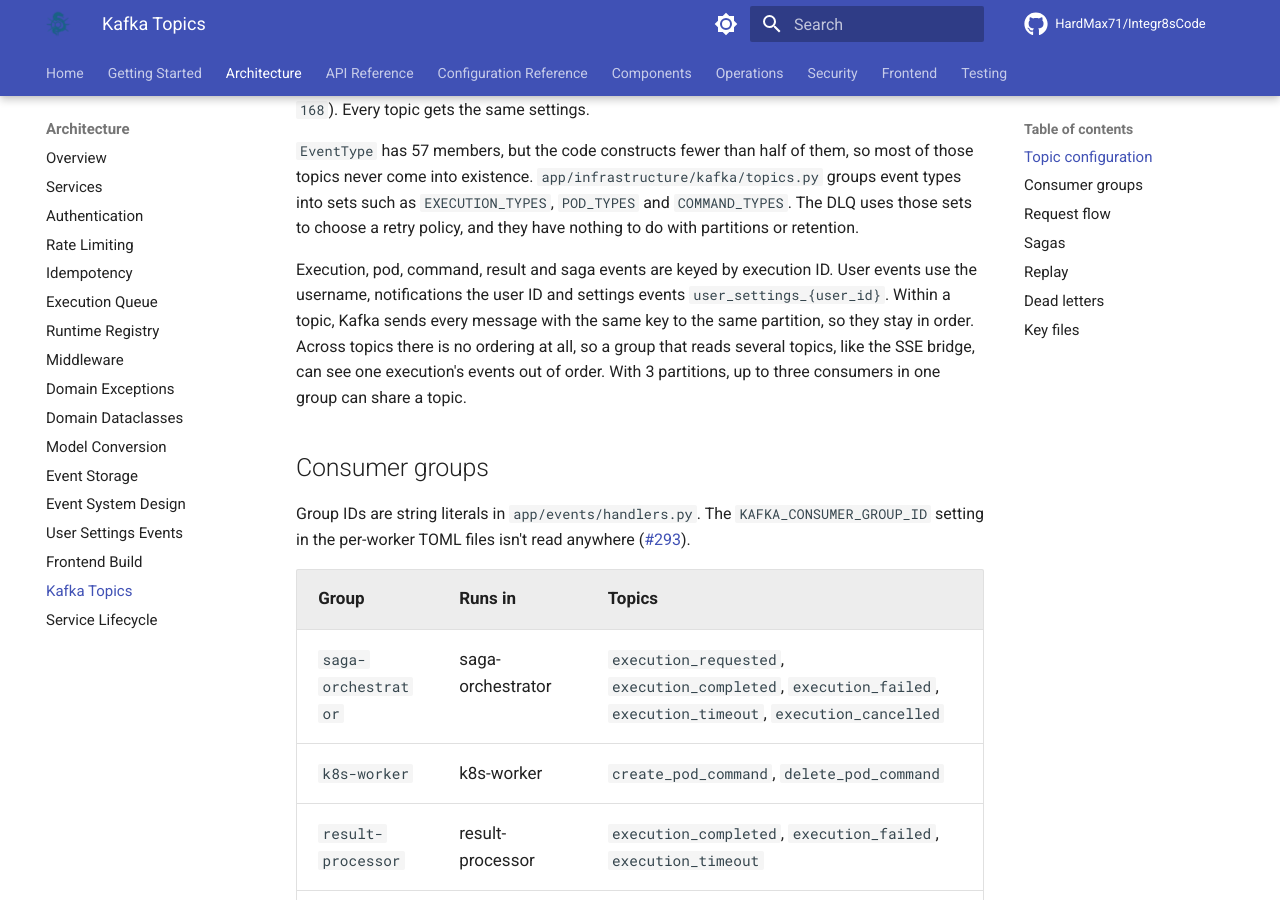
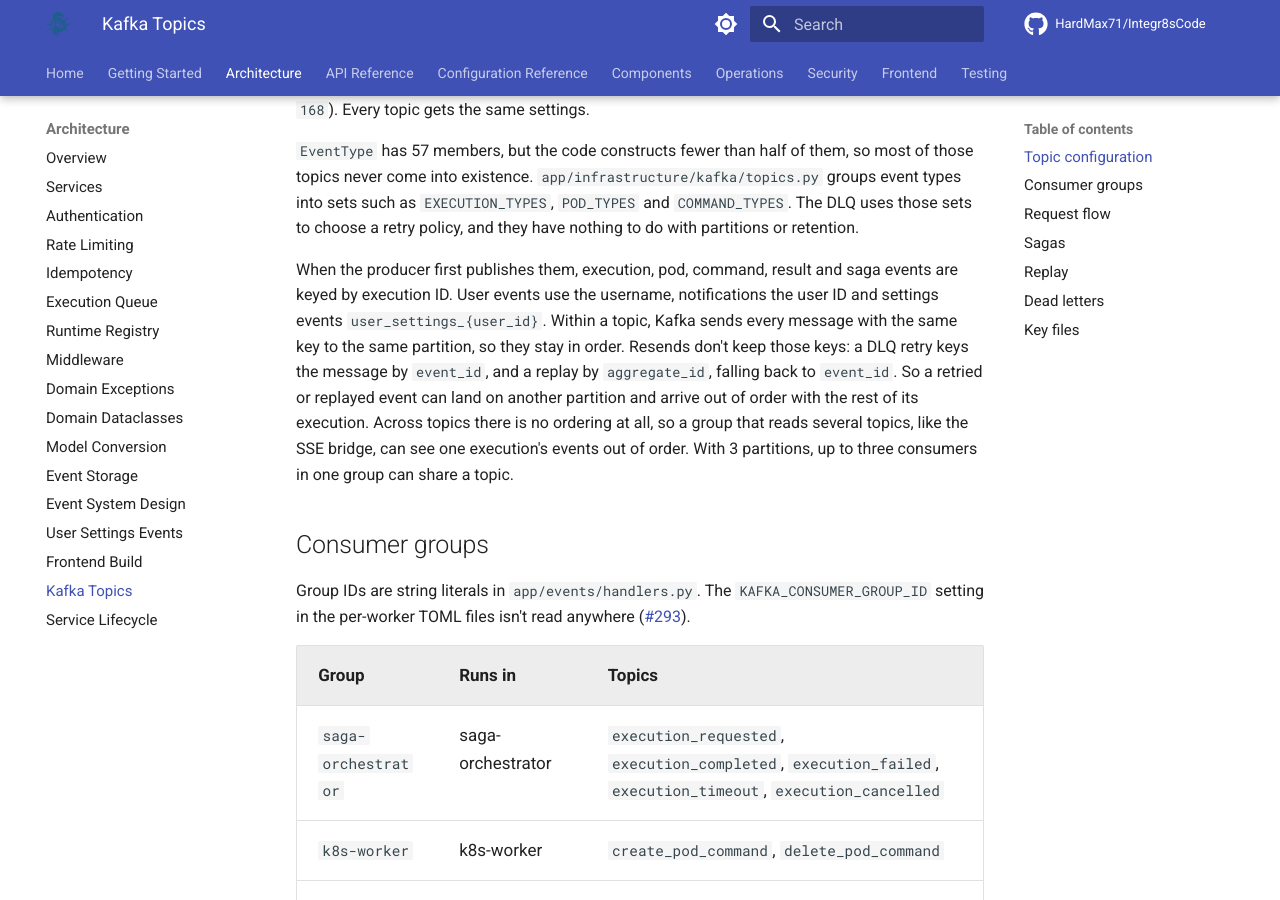
Before and after one commit to HardMax71/Integr8sCode, an MkDocs documentation site: the page built from docs/architecture/kafka-topic-architecture.md, in a window 1280 px wide and 900 px high, scrolled down 755 px. Built offline with MkDocs 1.6.1 and Material for MkDocs 9.7.7, drawn with Linux system fonts in a browser that asks for light colours; comment, search, counter and statistics services are not loaded.

Commit message:
docs: correct what the event pages promise about storage and keys
* the execution_id index is declared sparse but still holds every null
* MongoDB stores an EventDocument dumped from the event, not the class
* a Kafka replay can resend publish-failed events, there's just no automatic retry
* DLQ retries and replays don't keep the execution-ID key, so they can reorder
* saved scripts and admin edits change state without publishing events

```diff
--- a/docs/architecture/kafka-topic-architecture.md
+++ b/docs/architecture/kafka-topic-architecture.md
@@ -27,7 +27,7 @@
 
 `EventType` has 57 members, but the code constructs fewer than half of them, so most of those topics never come into existence. `app/infrastructure/kafka/topics.py` groups event types into sets such as `EXECUTION_TYPES`, `POD_TYPES` and `COMMAND_TYPES`. The DLQ uses those sets to choose a retry policy, and they have nothing to do with partitions or retention.
 
-Execution, pod, command, result and saga events are keyed by execution ID. User events use the username, notifications the user ID and settings events `user_settings_{user_id}`. Within a topic, Kafka sends every message with the same key to the same partition, so they stay in order. Across topics there is no ordering at all, so a group that reads several topics, like the SSE bridge, can see one execution's events out of order. With 3 partitions, up to three consumers in one group can share a topic.
+When the producer first publishes them, execution, pod, command, result and saga events are keyed by execution ID. User events use the username, notifications the user ID and settings events `user_settings_{user_id}`. Within a topic, Kafka sends every message with the same key to the same partition, so they stay in order. Resends don't keep those keys: a DLQ retry keys the message by `event_id`, and a replay by `aggregate_id`, falling back to `event_id`. So a retried or replayed event can land on another partition and arrive out of order with the rest of its execution. Across topics there is no ordering at all, so a group that reads several topics, like the SSE bridge, can see one execution's events out of order. With 3 partitions, up to three consumers in one group can share a topic.
 
 ## Consumer groups
 
```
Also changed, not shown: docs/architecture/event-storage.md (+2 -2 lines), docs/architecture/event-system-design.md (+2 -2 lines), docs/architecture/overview.md (+1 -1 lines).
